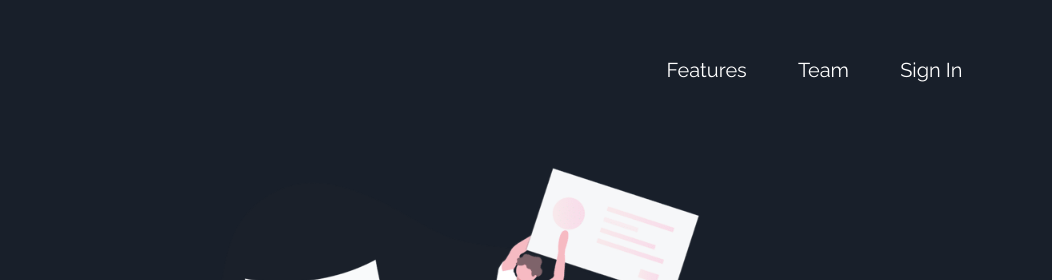
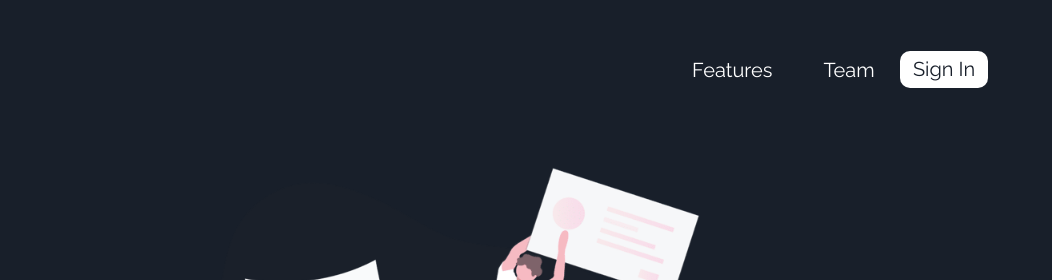
Before and after one commit to GuilhermeAugustini/lading-page-fylo, a plain HTML site: page index.html in a window 1280 px wide. Shown: the top 280 px of the page, 228-1280 px from the left. Drawn offline with nearby package versions, Linux system fonts and the light colour scheme.

Commit message:
Alterando Estilos

```diff
--- a/index.html
+++ b/index.html
@@ -26,7 +26,7 @@
       <ul class="header__menu">
         <li class="header__text"><a href="#">Features</a></li>
         <li class="header__text"><a href="#">Team</a></li>
-        <li class="header__text"><a href="#">Sign In</a></li>
+        <li class="header__text--button"><a class="header__text--button" href="#">Sign In</a></li>
       </ul>
     </nav>
   </header>
--- a/style.css
+++ b/style.css
@@ -63,6 +63,13 @@ img {
 .header__text{
     margin: 2vw;
     font-size: 0.6em;
+}
+
+.header__text--button{
+    color: hsl(218, 28%, 13%);
+    background-color: white;
+    padding: 0.4rem;
+    border-radius: 10px;
 }
 
 /*====BANNER====*/
@@ -518,5 +525,4 @@ img {
         margin-top: 15px;
     }
 
-
 }
```
